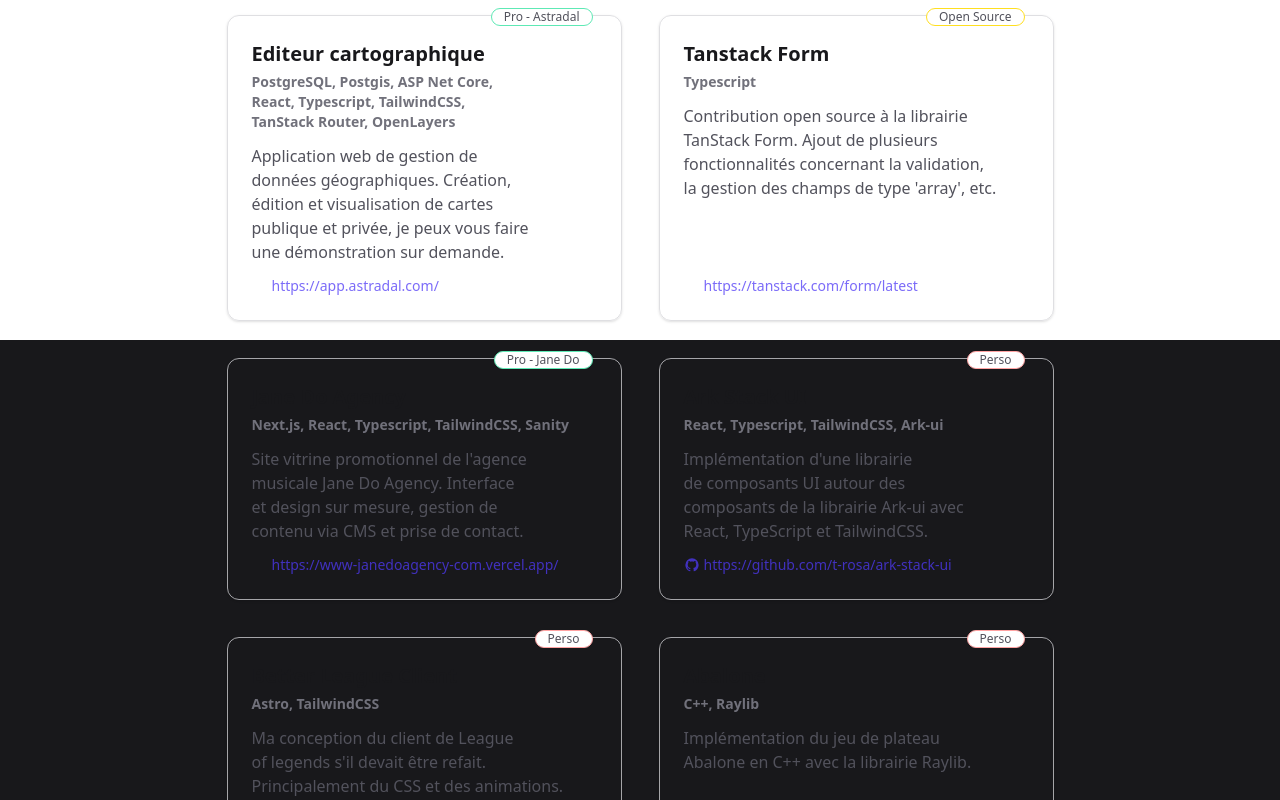
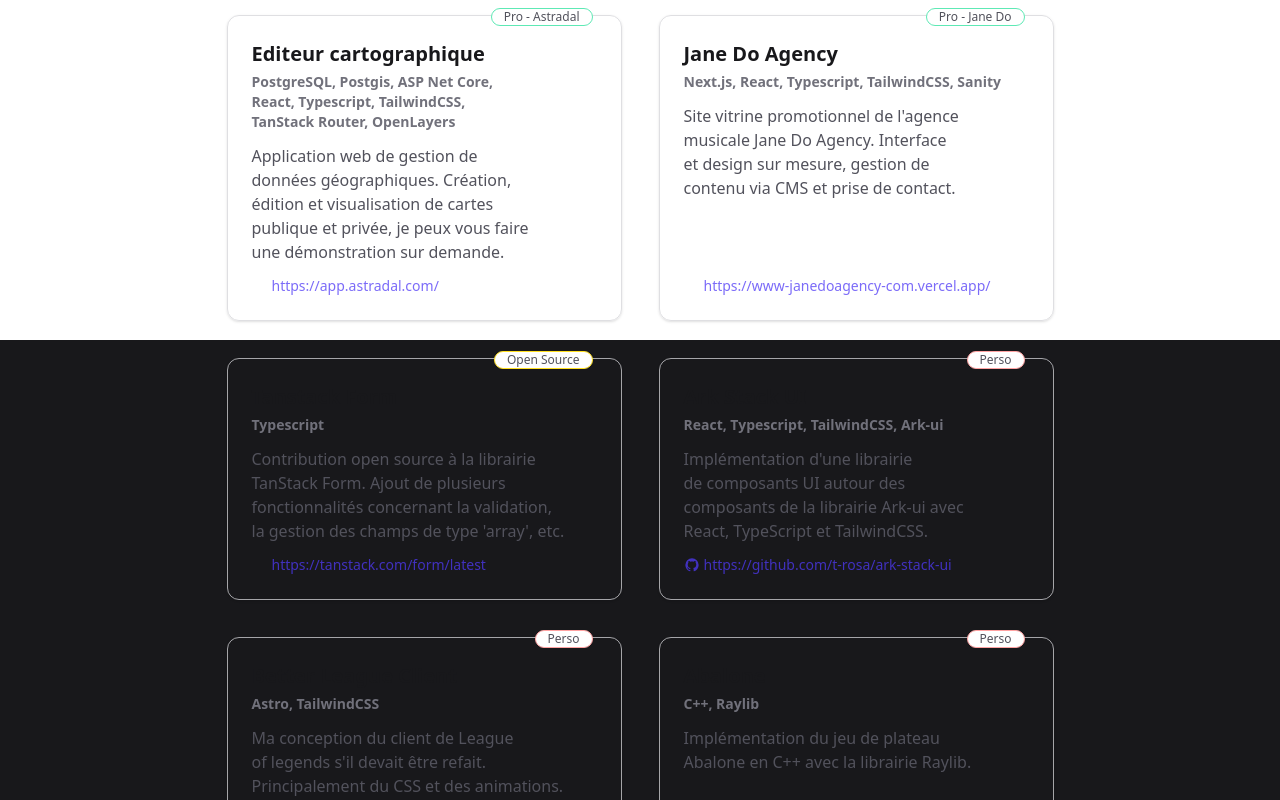
Before and after one commit to t-rosa/portfolio, a React (Vite) app: page /cv in a window 1280 px wide. Shown: the part 460-1260 px from the top of the page. Built offline with nearby package versions, Linux system fonts and the light colour scheme.

Commit message:
feat(cv): reorder project cards

```diff
--- a/src/routes/cv.tsx
+++ b/src/routes/cv.tsx
@@ -31,19 +31,19 @@
             websiteUrl="https://app.astradal.com/"
           />
           <CvProjectCard
-            status="open-source"
-            title="Tanstack Form"
-            tools="Typescript"
-            description="Contribution open source à la librairie TanStack Form. Ajout de plusieurs fonctionnalités concernant la validation, la gestion des champs de type 'array', etc."
-            websiteUrl="https://tanstack.com/form/latest"
-          />
-          <CvProjectCard
             status="pro"
             company="Jane Do"
             title="Jane Do Agency"
             tools="Next.js, React, Typescript, TailwindCSS, Sanity"
             description="Site vitrine promotionnel de l'agence musicale Jane Do Agency. Interface et design sur mesure, gestion de contenu via CMS et prise de contact."
             websiteUrl="https://www-janedoagency-com.vercel.app/"
+          />
+          <CvProjectCard
+            status="open-source"
+            title="Tanstack Form"
+            tools="Typescript"
+            description="Contribution open source à la librairie TanStack Form. Ajout de plusieurs fonctionnalités concernant la validation, la gestion des champs de type 'array', etc."
+            websiteUrl="https://tanstack.com/form/latest"
           />
           <CvProjectCard
             status="perso"
```
